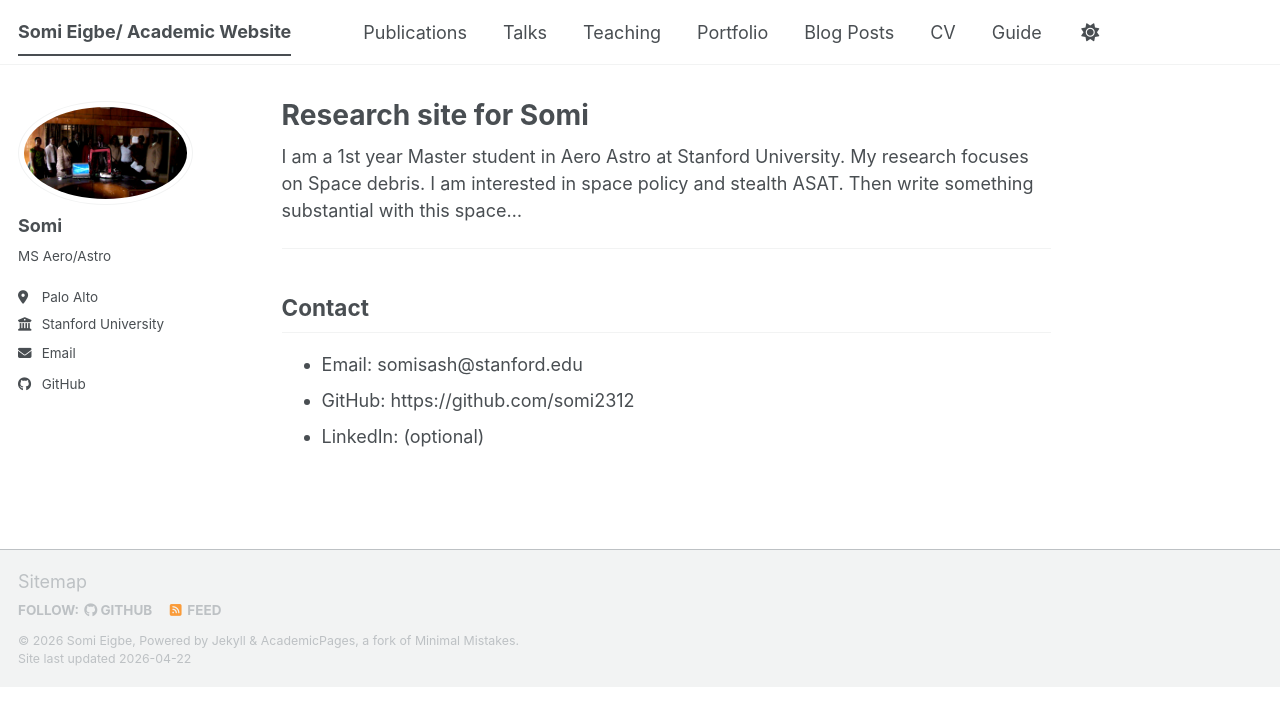
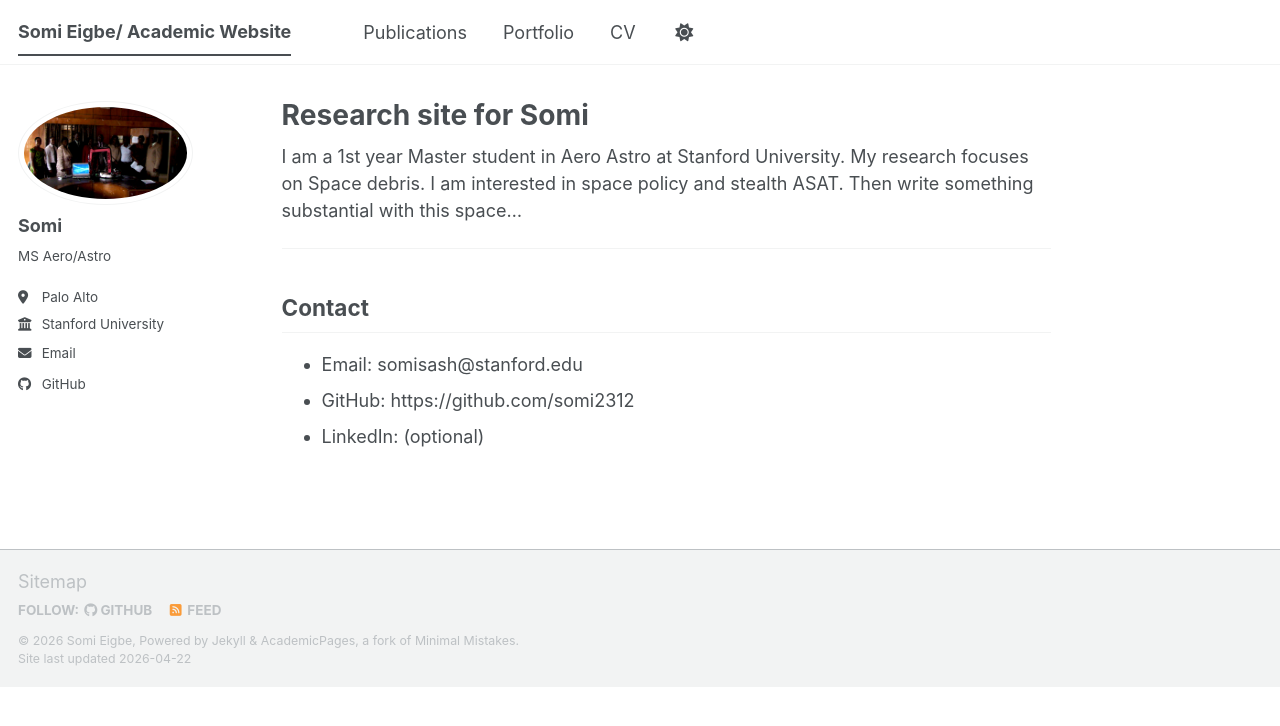
Before and after one commit to somi2312/somi2312.github.io, a Jekyll site: the page built from _pages/about.md, in a window 1280 px wide. Shown: the top 726 px of the page. Built offline with Jekyll 4.4.1, drawn with Linux system fonts in a browser that asks for light colours; a script bundle is joined from its source files by our own code; library files that are not in the unit come from our copies.

Commit message:
Update navigation.yml

```diff
--- a/_data/navigation.yml
+++ b/_data/navigation.yml
@@ -11,23 +11,14 @@
   - title: "Publications"
     url: /publications/
 
-  - title: "Talks"
-    url: /talks/
-
-  - title: "Teaching"
-    url: /teaching/
 
   - title: "Portfolio"
     url: /portfolio/
 
-  - title: "Blog Posts"
-    url: /year-archive/
+
+
+  ##- title: "CV"
+  ##  url: /cv/
 
   - title: "CV"
-    url: /cv/
-
-  # - title: "CV"
-  #   url: /cv-json/
-
-  - title: "Guide"
-    url: /markdown/
+    url: /cv-json/
```
